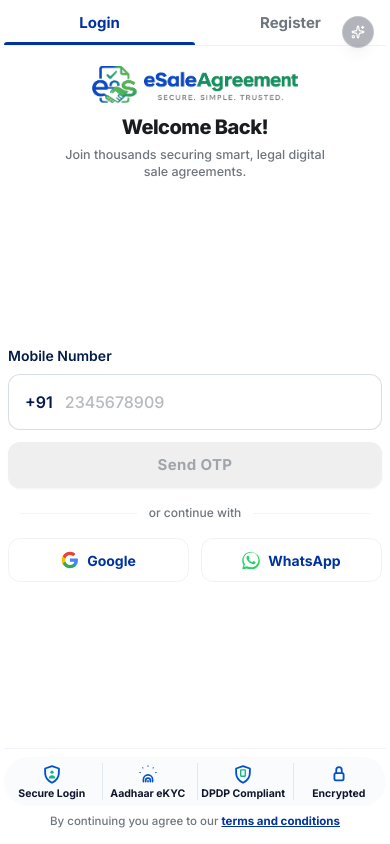
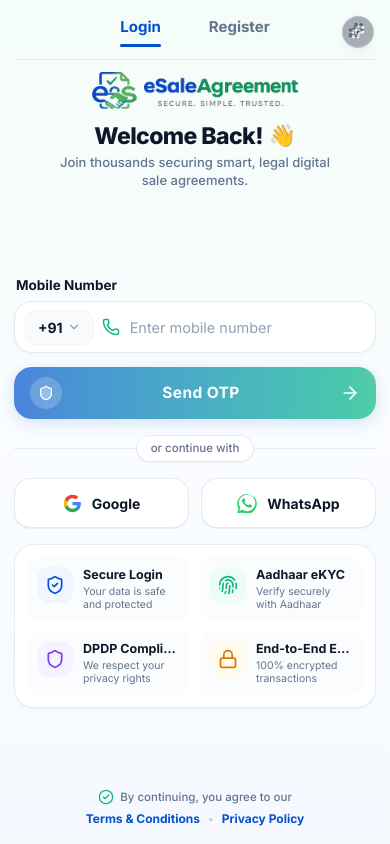
Before and after one commit to dacnikhil21/trilok, a Next.js app: page /login in a window 390 px wide. Built offline with nearby package versions, Linux system fonts and the light colour scheme.

Commit message:
feat: rebuild mobile login page 1:1 matching image.png reference design with gradient Send OTP button and 2x2 trust card grid

```diff
--- a/src/app/login/page.tsx
+++ b/src/app/login/page.tsx
@@ -3,14 +3,14 @@
 import * as React from "react"
 import { useRouter } from "next/navigation"
 import { AppContainer } from "@/components/ui/AppContainer"
-import { Input } from "@/components/ui/input"
 import { Button } from "@/components/ui/button"
 import { ServiceSelectionForm } from "@/components/auth/ServiceSelectionForm"
-
-import { ArrowLeft } from "lucide-react"
-
 import { TermsModal } from "@/components/ui/TermsModal"
 import { BrandLogo } from "@/components/ui/BrandLogo"
+import {
+  ShieldCheck, Phone, ChevronDown, ArrowRight, Shield,
+  Fingerprint, Lock, CheckCircle2, Sparkles
+} from "lucide-react"
 
 export default function LoginPage() {
   const router = useRouter()
@@ -46,165 +46,228 @@
 
   return (
     <AppContainer centered>
-      <div className="w-full flex flex-col justify-between flex-1 py-3 px-1 min-h-[100dvh] box-border">
+      {/* ── Background Mesh Tint (Subtle Teal/Blue Top Wave) ──────────────────── */}
+      <div className="w-full min-h-[100dvh] bg-[#FAFCFF] bg-gradient-to-b from-[#F0FDF4]/60 via-[#FAFCFF] to-[#F0F7FF]/50 flex flex-col justify-between py-3 px-3.5 box-border select-none font-sans">
 
-        {/* Top Tab Bar Navigation */}
-        <div className="flex border-b border-divider/70 mb-4 relative shrink-0">
+        {/* ── Top Bar: Segmented Tab Bar Navigation ────────────────────────────── */}
+        <div className="w-full flex items-center justify-between pt-1 pb-3 px-1 border-b border-slate-200/70 relative shrink-0">
+          <div className="flex-1 flex justify-center gap-12 relative">
             <button
-            className={`flex-1 pb-2.5 text-[15px] font-bold transition-all text-center relative ${activeTab === 'login' ? 'text-primary' : 'text-secondary-text hover:text-foreground'}`}
+              className={`pb-2 text-[15px] font-bold transition-all relative ${activeTab === 'login' ? 'text-[#0052CC]' : 'text-slate-500 hover:text-slate-800'}`}
               onClick={() => setActiveTab('login')}
             >
               Login
               {activeTab === 'login' && (
-              <span className="absolute bottom-0 left-0 right-0 h-[2.5px] bg-primary rounded-t-full" />
+                <span className="absolute bottom-0 left-0 right-0 h-[2.5px] bg-[#0052CC] rounded-full" />
               )}
             </button>
             <button
-            className={`flex-1 pb-2.5 text-[15px] font-bold transition-all text-center relative ${activeTab === 'register' ? 'text-primary' : 'text-secondary-text hover:text-foreground'}`}
+              className={`pb-2 text-[15px] font-bold transition-all relative ${activeTab === 'register' ? 'text-[#0052CC]' : 'text-slate-500 hover:text-slate-800'}`}
               onClick={() => setActiveTab('register')}
             >
               Register
               {activeTab === 'register' && (
-              <span className="absolute bottom-0 left-0 right-0 h-[2.5px] bg-primary rounded-t-full" />
+                <span className="absolute bottom-0 left-0 right-0 h-[2.5px] bg-[#0052CC] rounded-full" />
               )}
             </button>
           </div>
 
-        {/* Brand Icon & Welcome Headline */}
-        <div className="flex flex-col items-center text-center mt-1 mb-4 px-2 shrink-0">
+          {/* Top Right Floating Sparkle Button */}
+          <button
+            type="button"
+            className="w-8 h-8 rounded-full bg-slate-100/80 hover:bg-slate-200/80 flex items-center justify-center text-slate-500 transition-colors absolute right-1 top-0.5"
+          >
+            <Sparkles className="w-4 h-4 text-slate-500" />
+          </button>
+        </div>
+
+        {/* ── Headline & Logo Section ────────────────────────────────────────── */}
+        <div className="flex flex-col items-center text-center mt-3 mb-4 px-2 shrink-0">
           <div className="mb-2">
             <BrandLogo size="md" />
           </div>
-          <h1 className="text-[20px] font-extrabold text-foreground tracking-tight mb-1">
-            {activeTab === 'login' ? "Welcome Back!" : "Create your account"}
+
+          <h1 className="text-[23px] font-extrabold text-[#0F172A] tracking-tight leading-tight flex items-center gap-1.5 mt-1">
+            <span>{activeTab === 'login' ? "Welcome Back!" : "Create your account"}</span>
+            <span className="text-[22px]">👋</span>
           </h1>
-          <p className="text-[12.5px] text-secondary-text font-medium max-w-[270px] leading-snug">
+          <p className="text-[13px] text-slate-500 font-medium max-w-[280px] leading-snug mt-1">
             Join thousands securing smart, legal digital sale agreements.
           </p>
         </div>
 
-        {/* Main Content Area */}
-        <div className="flex-1 flex flex-col justify-center my-auto">
+        {/* ── Form Section ───────────────────────────────────────────────────── */}
+        <div className="flex-1 flex flex-col justify-center my-auto w-full max-w-[390px] mx-auto">
           {activeTab === 'login' ? (
             <>
-              {/* Input */}
-              <div className="mb-3 px-1">
-                <Input
-                  label="Mobile Number"
+              {/* Mobile Number Field Header */}
+              <label className="block text-[13.5px] font-bold text-[#0F172A] mb-1.5 px-0.5">
+                Mobile Number
+              </label>
+
+              {/* Custom Phone Input Bar (Exact 1:1 match image.png) */}
+              <div className="mb-3.5">
+                <div className={`w-full h-[52px] rounded-[18px] bg-white border ${error ? 'border-red-500' : 'border-slate-200/90'} shadow-[0_2px_8px_rgba(0,0,0,0.02)] flex items-center px-2.5 transition-all focus-within:border-[#0052CC] focus-within:ring-2 focus-within:ring-[#0052CC]/15`}>
+
+                  {/* Country Code Pill Button (+91 ⌄) */}
+                  <div className="flex items-center gap-1 px-3 py-1.5 rounded-[12px] bg-slate-50 border border-slate-100 text-[#0F172A] font-bold text-[14px] shrink-0 mr-2 cursor-pointer hover:bg-slate-100/80 transition-colors">
+                    <span>+91</span>
+                    <ChevronDown className="w-3.5 h-3.5 text-slate-400" />
+                  </div>
+
+                  {/* Green Phone Icon */}
+                  <Phone className="w-4.5 h-4.5 text-[#10B981] shrink-0 mr-2.5" />
+
+                  {/* Real Input Field */}
+                  <input
                     type="tel"
                     inputMode="numeric"
-                  prefixNode="+91"
                     value={mobile}
                     onChange={(e) => handleMobileChange(e.target.value)}
-                  placeholder="2345678909"
-                  error={error}
+                    placeholder="Enter mobile number"
+                    className="w-full h-full bg-transparent text-[14.5px] font-semibold text-[#0F172A] placeholder:text-slate-400 placeholder:font-normal focus:outline-none"
                   />
                 </div>
-
-              {/* Action Button */}
-              <div className="px-1 mb-4">
-                <Button
-                  className="w-full rounded-[12px] h-[46px] text-[15px] font-bold tracking-wide shadow-xs"
-                  onClick={handleSubmit}
-                  disabled={isButtonDisabled}
-                  loading={isLoading}
-                >
-                  Send OTP
-                </Button>
+                {error && <p className="text-[12px] font-semibold text-red-500 mt-1 px-1">{error}</p>}
               </div>
 
-              {/* Divider */}
-              <div className="relative flex items-center justify-center mb-4 px-4">
-                <div className="absolute inset-0 flex items-center px-4">
-                  <div className="w-full border-t border-divider/60"></div>
+              {/* High-Impact Gradient "Send OTP" Button */}
+              <button
+                type="button"
+                onClick={handleSubmit}
+                disabled={isButtonDisabled || isLoading}
+                className={`w-full h-[52px] rounded-[18px] bg-gradient-to-r from-[#0052CC] to-[#10B981] text-white font-bold text-[15.5px] flex items-center justify-between px-4 transition-all shadow-[0_4px_16px_rgba(0,82,204,0.22)] active:scale-[0.985] ${
+                  isButtonDisabled ? 'opacity-70 cursor-not-allowed' : 'hover:opacity-95'
+                } mb-4`}
+              >
+                <div className="w-8 h-8 rounded-full bg-white/20 flex items-center justify-center shrink-0">
+                  <Shield className="w-4 h-4 text-white fill-white/30" />
                 </div>
-                <div className="relative bg-surface px-3 text-[12px] text-secondary-text font-medium">
+
+                <span className="tracking-wide">{isLoading ? "Sending OTP..." : "Send OTP"}</span>
+
+                <ArrowRight className="w-5 h-5 text-white shrink-0" />
+              </button>
+
+              {/* Floating Divider ("or continue with") */}
+              <div className="relative flex items-center justify-center mb-4">
+                <div className="absolute inset-0 flex items-center">
+                  <div className="w-full border-t border-slate-200/80"></div>
+                </div>
+                <div className="relative bg-white px-3.5 py-1 rounded-full border border-slate-200/80 shadow-2xs text-[11.5px] text-slate-500 font-medium">
                   or continue with
                 </div>
               </div>
 
-              {/* Social Logins */}
-              <div className="flex gap-3 mb-4 px-1">
-                <button className="flex-1 h-[44px] flex items-center justify-center gap-2 border border-divider/70 rounded-[12px] text-[14px] font-bold text-primary hover:bg-gray-50 active:scale-[0.99] transition-all">
-                  <svg width="18" height="18" viewBox="0 0 24 24" xmlns="http://www.w3.org/2000/svg">
+              {/* Social Logins (Side-by-Side Rounded White Cards) */}
+              <div className="grid grid-cols-2 gap-3 mb-4">
+                {/* Google Card */}
+                <button
+                  type="button"
+                  className="h-[50px] bg-white border border-slate-200/90 rounded-[16px] flex items-center justify-center gap-2.5 shadow-2xs hover:bg-slate-50 active:scale-[0.98] transition-all"
+                >
+                  <svg width="19" height="19" viewBox="0 0 24 24" xmlns="http://www.w3.org/2000/svg">
                     <path d="M22.56 12.25c0-.78-.07-1.53-.2-2.25H12v4.26h5.92c-.26 1.37-1.04 2.53-2.21 3.31v2.77h3.57c2.08-1.92 3.28-4.74 3.28-8.09z" fill="#4285F4"/>
                     <path d="M12 23c2.97 0 5.46-.98 7.28-2.66l-3.57-2.77c-.98.66-2.23 1.06-3.71 1.06-2.86 0-5.29-1.93-6.16-4.53H2.18v2.84C3.99 20.53 7.7 23 12 23z" fill="#34A853"/>
                     <path d="M5.84 14.09c-.22-.66-.35-1.36-.35-2.09s.13-1.43.35-2.09V7.07H2.18C1.43 8.55 1 10.22 1 12s.43 3.45 1.18 4.93l2.85-2.22.81-.62z" fill="#FBBC05"/>
                     <path d="M12 5.38c1.62 0 3.06.56 4.21 1.64l3.15-3.15C17.45 2.09 14.97 1 12 1 7.7 1 3.99 3.47 2.18 7.07l3.66 2.84c.87-2.6 3.3-4.53 6.16-4.53z" fill="#EA4335"/>
                   </svg>
-                  Google
+                  <span className="text-[14px] font-bold text-[#0F172A]">Google</span>
                 </button>
-                <button className="flex-1 h-[44px] flex items-center justify-center gap-2 border border-divider/70 rounded-[12px] text-[14px] font-bold text-primary hover:bg-gray-50 active:scale-[0.99] transition-all">
-                  <svg width="18" height="18" viewBox="0 0 24 24" fill="none" xmlns="http://www.w3.org/2000/svg">
+
+                {/* WhatsApp Card */}
+                <button
+                  type="button"
+                  className="h-[50px] bg-white border border-slate-200/90 rounded-[16px] flex items-center justify-center gap-2.5 shadow-2xs hover:bg-slate-50 active:scale-[0.98] transition-all"
+                >
+                  <svg width="20" height="20" viewBox="0 0 24 24" fill="none" xmlns="http://www.w3.org/2000/svg">
                     <path d="M17.472 14.382c-.297-.149-1.758-.867-2.03-.967-.273-.099-.471-.148-.67.15-.197.297-.767.966-.94 1.164-.173.199-.347.223-.644.075-.297-.15-1.255-.463-2.39-1.475-.88-.788-1.48-1.761-1.653-2.059-.173-.297-.018-.458.13-.606.134-.133.298-.347.446-.52.149-.174.198-.298.298-.497.099-.198.05-.371-.025-.52-.075-.149-.669-1.612-.916-2.207-.242-.579-.487-.5-.669-.51h-.57c-.198 0-.52.074-.792.372-.272.297-1.04 1.016-1.04 2.479 0 1.462 1.065 2.875 1.213 3.074.149.198 2.096 3.2 5.077 4.487.709.306 1.262.489 1.694.625.712.227 1.36.195 1.871.118.576-.085 1.758-.719 2.006-1.413.248-.694.248-1.289.173-1.413-.074-.124-.272-.198-.57-.347m-5.421 7.403h-.004a9.87 9.87 0 01-5.031-1.378l-.361-.214-3.741.98 1.005-3.648-.235-.373a9.86 9.86 0 01-1.51-5.26c0-5.445 4.433-9.879 9.882-9.879 2.64 0 5.122 1.029 6.988 2.895A9.825 9.825 0 0121.93 11.91c0 5.442-4.433 9.875-9.879 9.875M19.39 4.606A11.759 11.759 0 0012.053 1.15C5.58 1.15.312 6.417.31 12.89c0 2.071.542 4.09 1.576 5.87L0 25l6.402-1.677a11.8 11.8 0 005.648 1.43h.005c6.47 0 11.737-5.267 11.739-11.74a11.755 11.755 0 00-3.404-8.407" fill="#25D366"/>
                   </svg>
-                  WhatsApp
+                  <span className="text-[14px] font-bold text-[#0F172A]">WhatsApp</span>
                 </button>
               </div>
             </>
           ) : (
-            <div className="px-1 mb-4">
+            <div className="px-0.5 mb-4">
               <ServiceSelectionForm />
             </div>
           )}
+
+          {/* ── 2×2 TRUST CARD GRID CONTAINER (Exact 1:1 match image.png) ────── */}
+          <div className="w-full bg-white/90 backdrop-blur-xs border border-slate-200/80 rounded-[20px] p-3 shadow-2xs">
+            <div className="grid grid-cols-2 gap-2.5">
+
+              {/* Card 1: Secure Login */}
+              <div className="flex items-start gap-2.5 p-2.5 rounded-[14px] bg-slate-50/50 hover:bg-slate-50 transition-colors">
+                <div className="w-9 h-9 rounded-[12px] bg-[#EFF6FF] text-[#0052CC] flex items-center justify-center shrink-0">
+                  <ShieldCheck className="w-5 h-5 text-[#0052CC]" />
                 </div>
-
-        {/* Bottom Section: Trust Badges & Legal Disclaimer */}
-        <div className="shrink-0 pt-2 border-t border-slate-100">
-          {/* Trust Badges Bar */}
-          <div className="grid grid-cols-4 gap-1 items-center justify-between w-full py-1.5 px-0.5 bg-slate-50/70 rounded-xl mb-2">
-            <div className="flex flex-col items-center text-center">
-              <svg width="22" height="22" viewBox="0 0 24 24" fill="none" className="mb-0.5">
-                <path d="M12 21.5c-4-2-7.5-6-7.5-11V6l7.5-2.5L19.5 6v4.5c0 5-3.5 9-7.5 11z" stroke="#0052CC" strokeWidth="2" strokeLinejoin="round"/>
-                <circle cx="12" cy="10" r="1.8" fill="#10B981"/>
-                <path d="M8.5 16.5c0-1.8 1.5-3.2 3.5-3.2s3.5 1.4 3.5 3.2v.3H8.5v-.3z" fill="#10B981"/>
-              </svg>
-              <span className="text-[10.5px] font-bold text-[#0F172A] leading-tight">Secure Login</span>
-            </div>
-
-            <div className="flex flex-col items-center text-center border-l border-slate-200">
-              <svg width="22" height="22" viewBox="0 0 24 24" fill="none" className="mb-0.5">
-                <g fill="#0052CC">
-                  <polygon points="11.3,4 12,1.5 12.7,4" transform="rotate(-80 12 12)" />
-                  <polygon points="11.3,4 12,1.5 12.7,4" transform="rotate(-40 12 12)" />
-                  <polygon points="11.3,4 12,1.5 12.7,4" />
-                  <polygon points="11.3,4 12,1.5 12.7,4" transform="rotate(40 12 12)" />
-                  <polygon points="11.3,4 12,1.5 12.7,4" transform="rotate(80 12 12)" />
-                </g>
-                <path d="M12 20.5v-1M9.5 20.5V19a2.5 2.5 0 0 1 5 0v1.5M7 20.5V18a5 5 0 0 1 10 0v2.5" stroke="#0052CC" strokeWidth="1.8" strokeLinecap="round"/>
-              </svg>
-              <span className="text-[10.5px] font-bold text-[#0F172A] leading-tight">Aadhaar eKYC</span>
-            </div>
-
-            <div className="flex flex-col items-center text-center border-l border-slate-200">
-              <svg width="22" height="22" viewBox="0 0 24 24" fill="none" className="mb-0.5">
-                <path d="M12 21.5c-4-2-7.5-6-7.5-11V6l7.5-2.5L19.5 6v4.5c0 5-3.5 9-7.5 11z" stroke="#0052CC" strokeWidth="2" strokeLinejoin="round"/>
-                <rect x="9.5" y="7.5" width="5" height="7" rx="0.5" stroke="#10B981" strokeWidth="1.5"/>
-              </svg>
-              <span className="text-[10.5px] font-bold text-[#0F172A] leading-tight">DPDP Compliant</span>
-            </div>
-
-            <div className="flex flex-col items-center text-center border-l border-slate-200">
-              <svg width="22" height="22" viewBox="0 0 24 24" fill="none" className="mb-0.5">
-                <rect x="7" y="11" width="10" height="8" rx="1.5" stroke="#0052CC" strokeWidth="2"/>
-                <path d="M9 11V7.5a3 3 0 0 1 6 0V11" stroke="#0052CC" strokeWidth="2" strokeLinecap="round"/>
-              </svg>
-              <span className="text-[10.5px] font-bold text-[#0F172A] leading-tight">Encrypted</span>
+                <div className="flex flex-col text-left min-w-0">
+                  <span className="text-[12.5px] font-bold text-[#0F172A] leading-tight truncate">Secure Login</span>
+                  <span className="text-[10.5px] text-slate-500 leading-tight mt-0.5">Your data is safe and protected</span>
                 </div>
               </div>
 
-          {/* Legal Terms Disclaimer */}
-          <div className="text-center pb-1">
-            <p className="text-[11.5px] text-secondary-text font-medium leading-tight">
-              By continuing you agree to our{" "}
+              {/* Card 2: Aadhaar eKYC */}
+              <div className="flex items-start gap-2.5 p-2.5 rounded-[14px] bg-slate-50/50 hover:bg-slate-50 transition-colors">
+                <div className="w-9 h-9 rounded-[12px] bg-[#ECFDF5] text-[#10B981] flex items-center justify-center shrink-0">
+                  <Fingerprint className="w-5 h-5 text-[#10B981]" />
+                </div>
+                <div className="flex flex-col text-left min-w-0">
+                  <span className="text-[12.5px] font-bold text-[#0F172A] leading-tight truncate">Aadhaar eKYC</span>
+                  <span className="text-[10.5px] text-slate-500 leading-tight mt-0.5">Verify securely with Aadhaar</span>
+                </div>
+              </div>
+
+              {/* Card 3: DPDP Compliant */}
+              <div className="flex items-start gap-2.5 p-2.5 rounded-[14px] bg-slate-50/50 hover:bg-slate-50 transition-colors">
+                <div className="w-9 h-9 rounded-[12px] bg-[#F5F3FF] text-[#7C3AED] flex items-center justify-center shrink-0">
+                  <Shield className="w-5 h-5 text-[#7C3AED]" />
+                </div>
+                <div className="flex flex-col text-left min-w-0">
+                  <span className="text-[12.5px] font-bold text-[#0F172A] leading-tight truncate">DPDP Compliant</span>
+                  <span className="text-[10.5px] text-slate-500 leading-tight mt-0.5">We respect your privacy rights</span>
+                </div>
+              </div>
+
+              {/* Card 4: End-to-End Encrypted */}
+              <div className="flex items-start gap-2.5 p-2.5 rounded-[14px] bg-slate-50/50 hover:bg-slate-50 transition-colors">
+                <div className="w-9 h-9 rounded-[12px] bg-[#FFFBEB] text-[#D97706] flex items-center justify-center shrink-0">
+                  <Lock className="w-5 h-5 text-[#D97706]" />
+                </div>
+                <div className="flex flex-col text-left min-w-0">
+                  <span className="text-[12.5px] font-bold text-[#0F172A] leading-tight truncate">End-to-End Encrypted</span>
+                  <span className="text-[10.5px] text-slate-500 leading-tight mt-0.5">100% encrypted transactions</span>
+                </div>
+              </div>
+
+            </div>
+          </div>
+        </div>
+
+        {/* ── Bottom Legal Disclaimer (Green Checkmark + Links) ─────────────── */}
+        <div className="shrink-0 pt-3 text-center pb-1">
+          <div className="flex items-center justify-center gap-1.5 text-[11.5px] text-slate-500 font-medium">
+            <CheckCircle2 className="w-4 h-4 text-[#10B981] shrink-0" />
+            <span>By continuing, you agree to our</span>
+          </div>
+
+          <div className="flex items-center justify-center gap-2 text-[12px] font-bold mt-1">
             <button
               type="button"
               onClick={() => setIsTermsOpen(true)}
-                className="text-primary font-bold underline hover:opacity-80 transition-opacity"
+              className="text-[#0052CC] hover:underline"
             >
-                terms and conditions
+              Terms & Conditions
             </button>
-            </p>
+            <span className="text-slate-300">•</span>
+            <button
+              type="button"
+              onClick={() => setIsTermsOpen(true)}
+              className="text-[#0052CC] hover:underline"
+            >
+              Privacy Policy
+            </button>
           </div>
         </div>
 
```
Also changed, not shown: image.png (added). Lines whose indentation alone changed are shown as unchanged.
